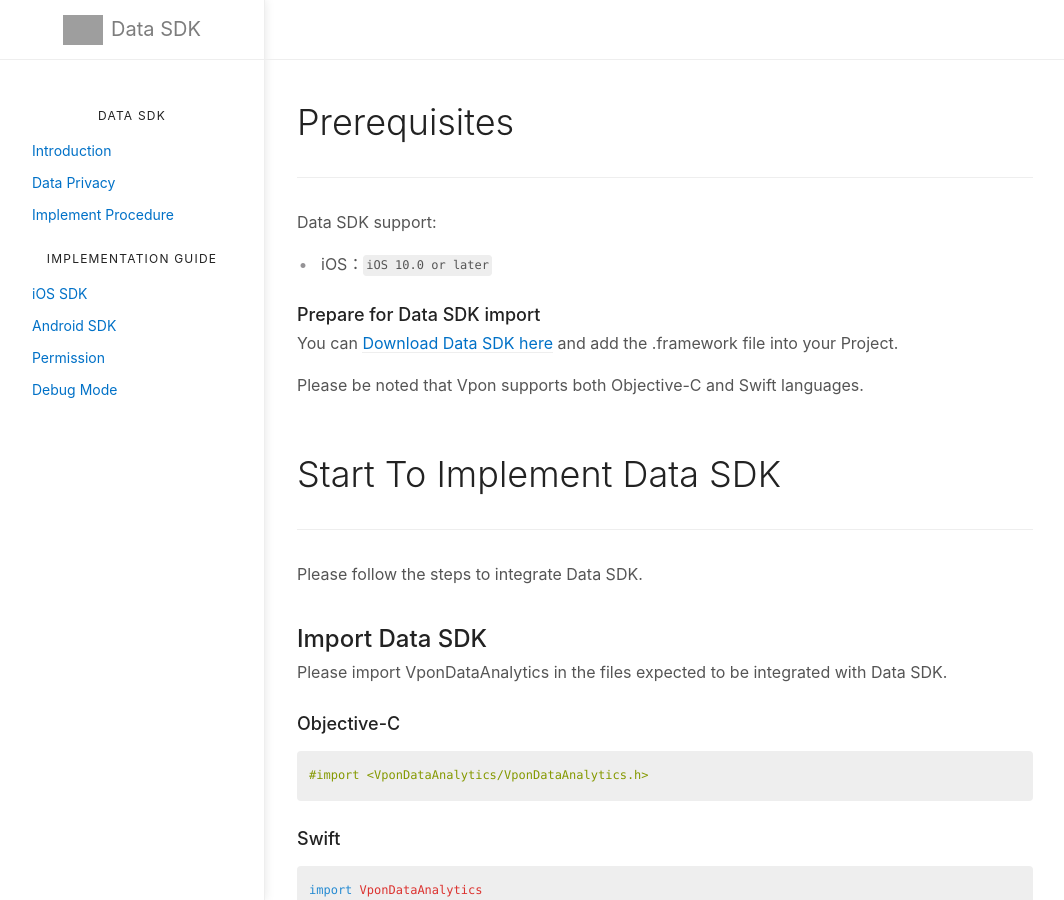
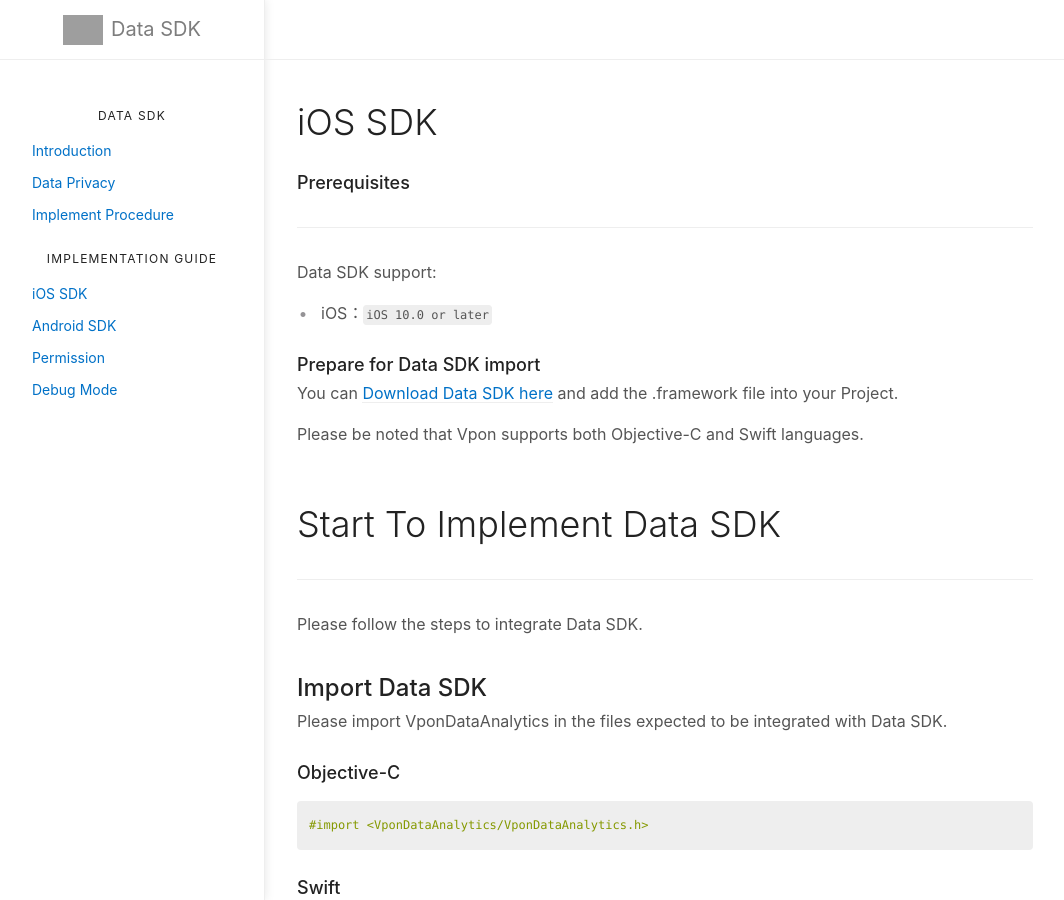
Before and after one commit to vpon-data/data-sdk, a Jekyll site: the page built from docs/ios.md, in a window 1280 px wide and 900 px high. Shown: the whole window, without its empty margins (107-1171 px from the left). Built offline with Jekyll 4.4.1, drawn with Linux system fonts in a browser that asks for light colours; grey boxes are pictures that could not be loaded.

Commit message:
Update ios.md

```diff
--- a/docs/ios.md
+++ b/docs/ios.md
@@ -8,7 +8,10 @@
 lang: "en"
 ---
 
-# Prerequisites
+# iOS SDK
+
+
+### Prerequisites
 ---
 
 Data SDK support:
```
